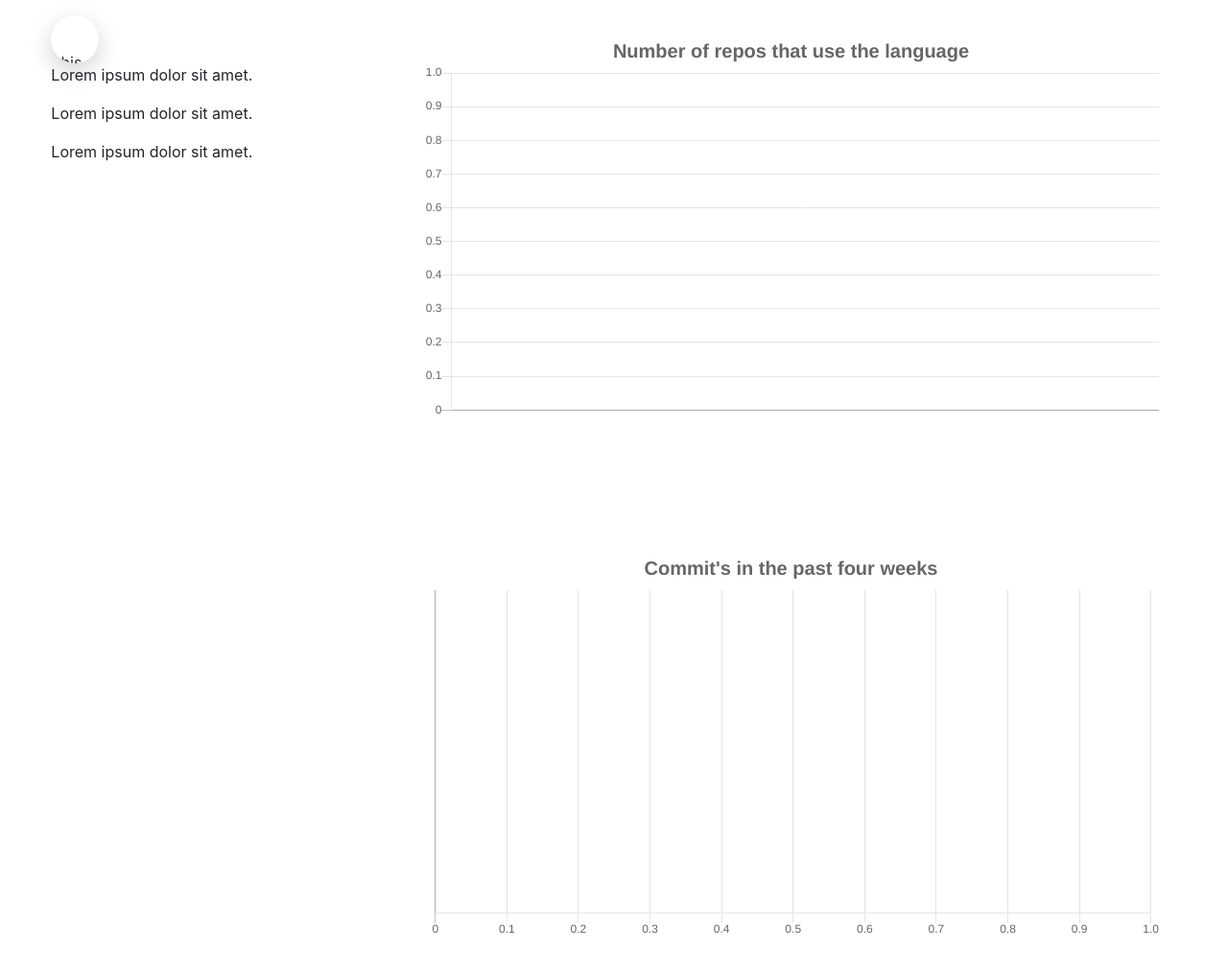
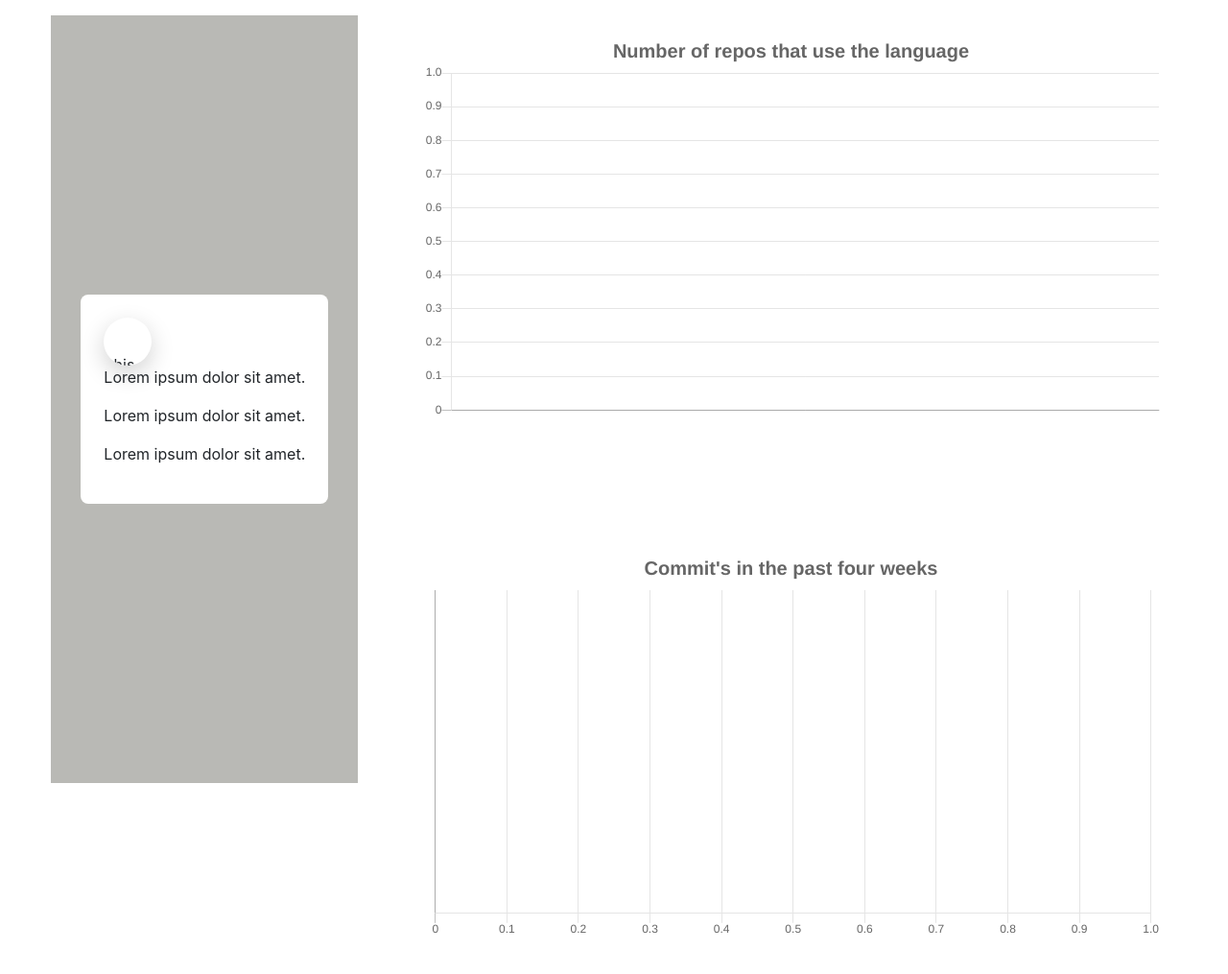
Before and after one commit to SWENG-2022-Main-Group-8/SWENG-VISUALISATION, a Flask app: template server/templates/results2.html in a window 1280 px wide. Shown: the part 976-1991 px from the top of the page at 96% size. Run offline with Flask 2, Linux system fonts and the light colour scheme; the template is opened without the code that fills it, so the values that code supplies are empty; some libraries are stand-ins or nearby versions.

Commit message:
Update to cards

```diff
--- a/server/static/styles/styles.css
+++ b/server/static/styles/styles.css
@@ -36,7 +36,30 @@
     box-sizing: border-box;
 }
 
-.img {
+.repoCards {
+    /* background-color: #28223f; */
+    background-color: #b9b9b5;
+    display: grid;
+    place-items: center;
+    min-height: 100vh;
+}
+
+.outer {
+    display: flex;
+    align-items: center;
+    justify-content: center;
+}
+
+.repoCards .repoCard {
+    background: #fff;
+    padding: 1.5rem;
+    max-width: 30rem;
+    border-radius: .5rem;
+    position: absolute;
+    pointer-events: none;
+}
+
+.profile .img {
     height: 50px;
     width: 50px;
     border-radius: 50%;
```
